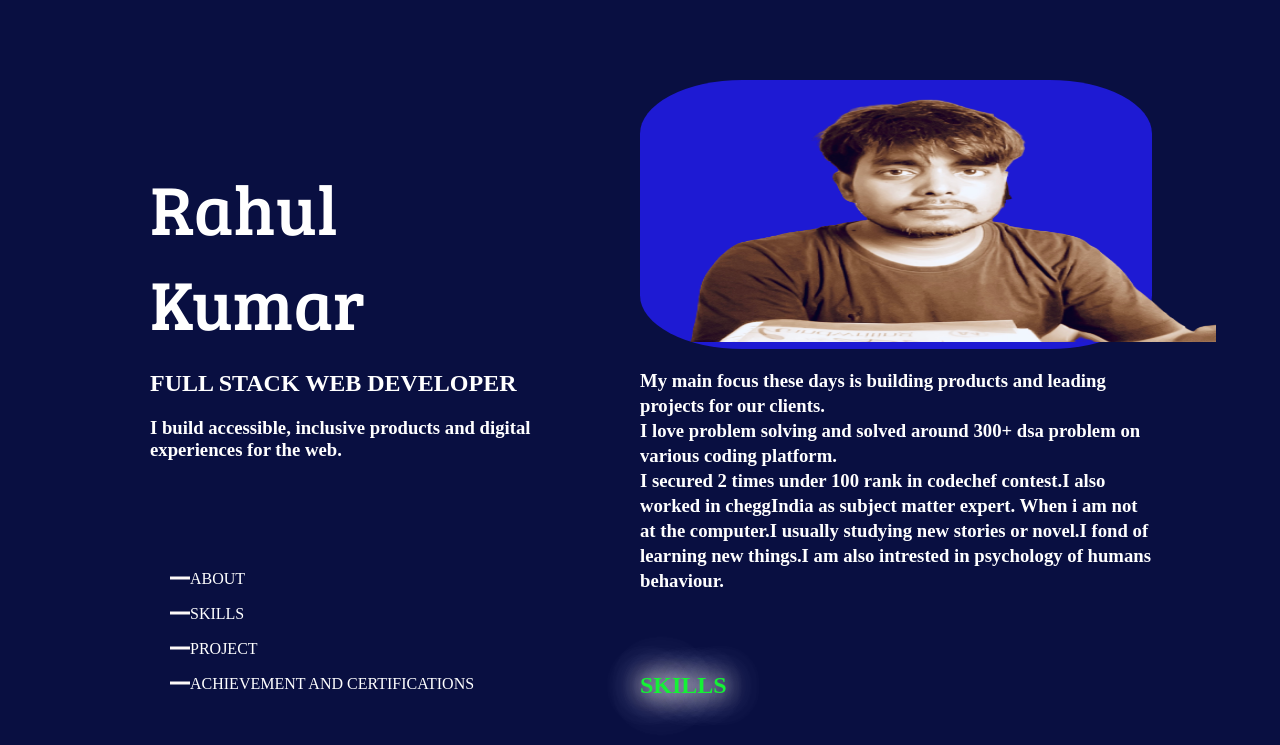
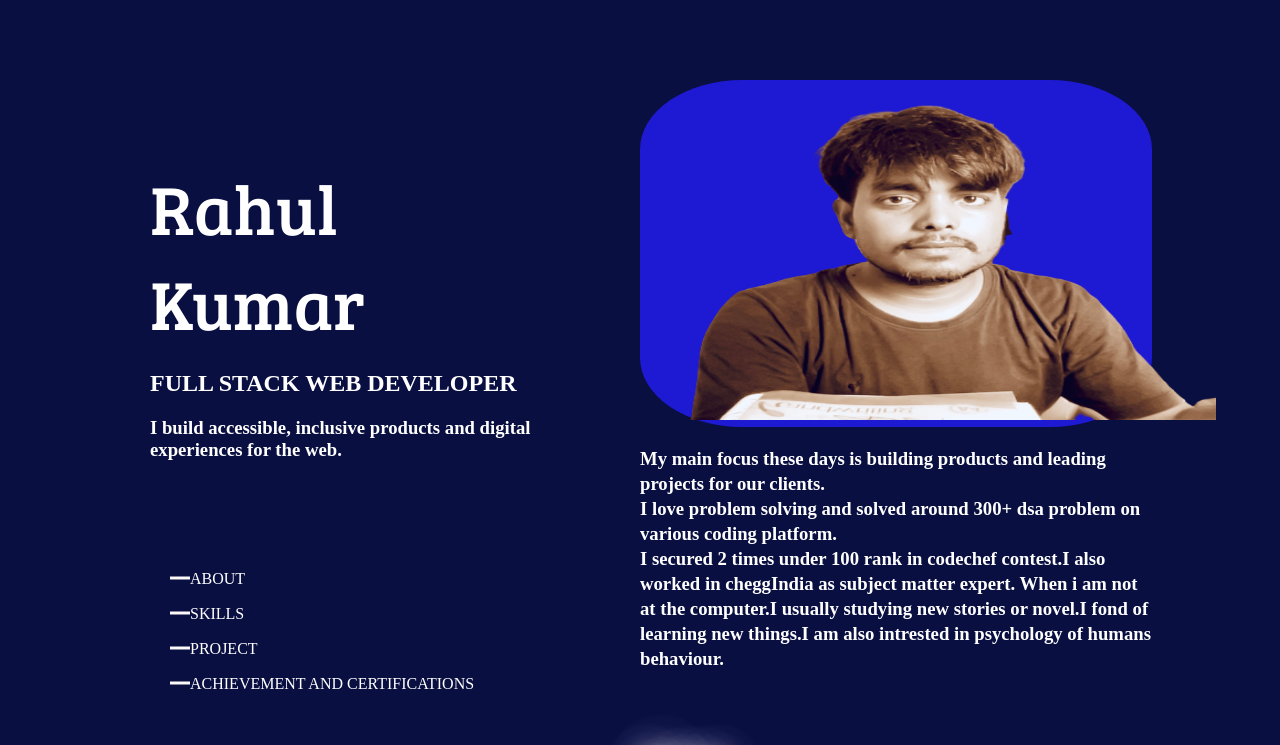
Before and after one commit to rahul803213/portfolio, a plain HTML site: page index.html in a window 1280 px wide. Shown: the top 745 px of the page. Drawn offline with Linux system fonts and the light colour scheme.

Commit message:
Update index.html

```diff
--- a/index.html
+++ b/index.html
@@ -42,7 +42,7 @@
     </div>
     <div class="right_box">
         <div class="image">
-           <img src="portfolio_image.png" height="262px" width="576px" />        </div>
+           <img src="portfolio_image.png" height="340px" width="576px" />        </div>
         <h3>My main focus these days is building products and leading projects for our clients.
             <br />
             I love problem solving and solved around 300+ dsa problem on various coding platform.
```
